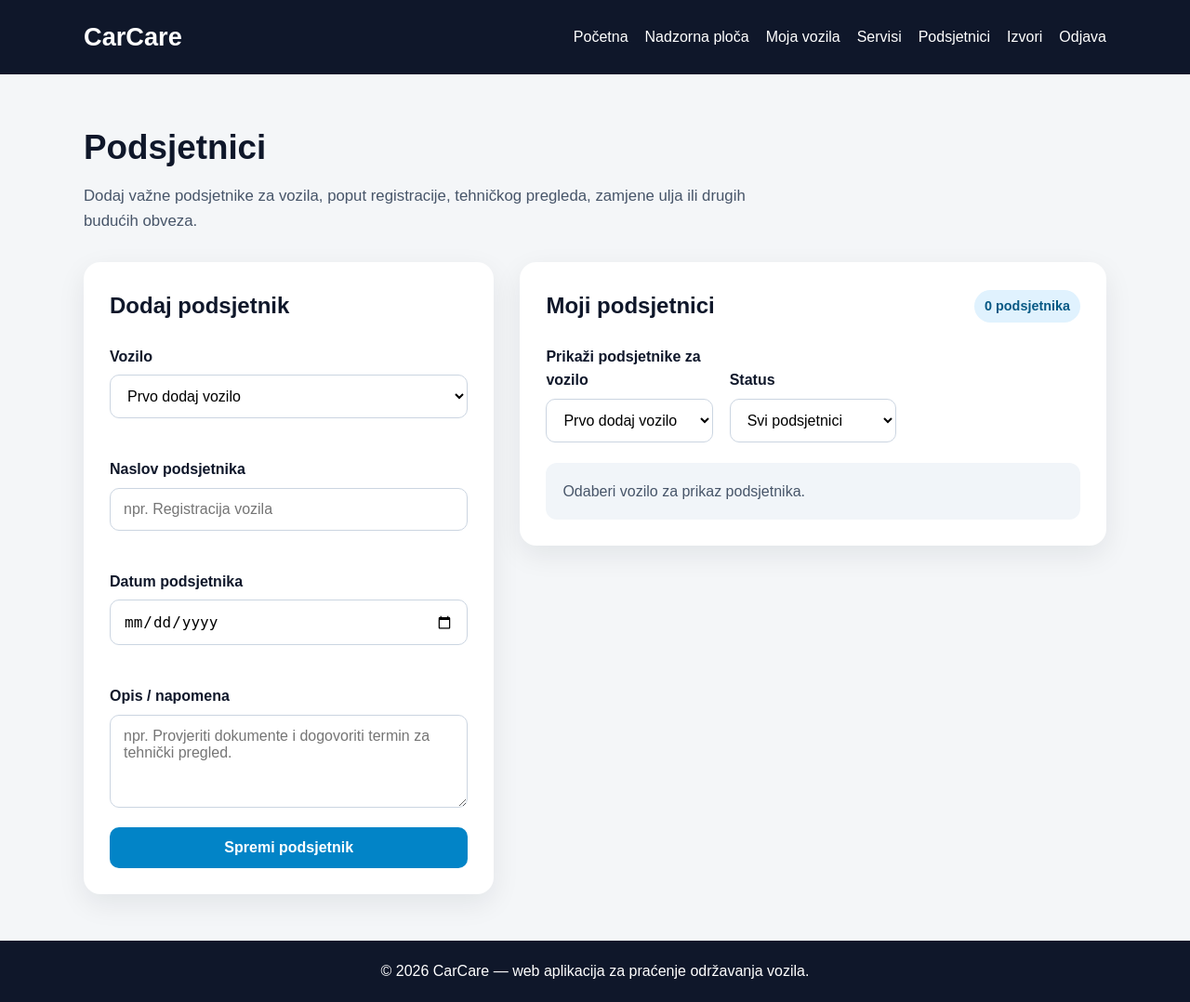
After one commit to pericdominik/carcare-webapp, a PHP site: page /reminders.php in a window 1280 px wide. The commit adds this page. Shown: the whole page at 93% size. Run offline with PHP 8.4, Linux system fonts and the light colour scheme; the visitor is signed in with stand-in values (Sample User, id 1); data that the repository does not hold is empty.

Commit message:
Add reminders page and form validation

```diff
--- /dev/null
+++ b/assets/js/reminders.js
@@ -0,0 +1,148 @@
+document.addEventListener("DOMContentLoaded", () => {
+    const reminderForm = document.getElementById("reminder-form");
+
+    loadVehiclesForReminders();
+
+    if (reminderForm) {
+        reminderForm.addEventListener("submit", (event) => {
+            event.preventDefault();
+
+            const vehicleId = document.getElementById("reminder_vehicle_id").value;
+            const title = document.getElementById("title").value.trim();
+            const reminderDate = document.getElementById("reminder_date").value;
+            const description = document.getElementById("reminder_description").value.trim();
+
+            clearReminderErrors();
+
+            let isValid = true;
+
+            if (vehicleId === "") {
+                showInputError(
+                    "reminder_vehicle_id",
+                    "reminder-vehicle-error",
+                    "Odaberi vozilo."
+                );
+                isValid = false;
+            }
+
+            if (title === "") {
+                showInputError(
+                    "title",
+                    "title-error",
+                    "Unesi naslov podsjetnika."
+                );
+                isValid = false;
+            }
+
+            if (reminderDate === "") {
+                showInputError(
+                    "reminder_date",
+                    "reminder-date-error",
+                    "Odaberi datum podsjetnika."
+                );
+                isValid = false;
+            }
+
+            if (isValid) {
+                showFormMessage(
+                    "reminder-message",
+                    "success",
+                    "Podaci su ispravni. U sljedećem koraku spremamo podsjetnik u bazu."
+                );
+            }
+        });
+    }
+});
+
+async function loadVehiclesForReminders() {
+    const reminderVehicleSelect = document.getElementById("reminder_vehicle_id");
+    const reminderVehicleFilter = document.getElementById("reminder_vehicle_filter");
+
+    try {
+        const response = await fetch("/carcare/api/vehicles/get_vehicles.php");
+        const result = await response.json();
+
+        if (!response.ok || !result.success) {
+            reminderVehicleSelect.innerHTML = `<option value="">Nije moguće dohvatiti vozila</option>`;
+            reminderVehicleFilter.innerHTML = `<option value="">Nije moguće dohvatiti vozila</option>`;
+            return;
+        }
+
+        fillReminderVehicleSelects(result.vehicles);
+
+    } catch (error) {
+        reminderVehicleSelect.innerHTML = `<option value="">Greška pri dohvaćanju vozila</option>`;
+        reminderVehicleFilter.innerHTML = `<option value="">Greška pri dohvaćanju vozila</option>`;
+    }
+}
+
+function fillReminderVehicleSelects(vehicles) {
+    const reminderVehicleSelect = document.getElementById("reminder_vehicle_id");
+    const reminderVehicleFilter = document.getElementById("reminder_vehicle_filter");
+
+    if (vehicles.length === 0) {
+        reminderVehicleSelect.innerHTML = `<option value="">Prvo dodaj vozilo</option>`;
+        reminderVehicleFilter.innerHTML = `<option value="">Prvo dodaj vozilo</option>`;
+        return;
+    }
+
+    const options = vehicles.map((vehicle) => {
+        return `
+            <option value="${vehicle.id}">
+                ${escapeHtml(vehicle.brand)} ${escapeHtml(vehicle.model)} (${vehicle.year})
+            </option>
+        `;
+    }).join("");
+
+    reminderVehicleSelect.innerHTML = `
+        <option value="">Odaberi vozilo</option>
+        ${options}
+    `;
+
+    reminderVehicleFilter.innerHTML = `
+        <option value="">Odaberi vozilo</option>
+        ${options}
+    `;
+}
+
+function clearReminderErrors() {
+    const errorElements = document.querySelectorAll("#reminder-form .error-message");
+    const inputElements = document.querySelectorAll(
+        "#reminder-form input, #reminder-form select"
+    );
+
+    errorElements.forEach((element) => {
+        element.textContent = "";
+    });
+
+    inputElements.forEach((input) => {
+        input.classList.remove("input-error");
+    });
+
+    const message = document.getElementById("reminder-message");
+    message.className = "form-message";
+    message.textContent = "";
+}
+
+function showInputError(inputId, errorId, message) {
+    const input = document.getElementById(inputId);
+    const error = document.getElementById(errorId);
+
+    input.classList.add("input-error");
+    error.textContent = message;
+}
+
+function showFormMessage(elementId, type, message) {
+    const messageBox = document.getElementById(elementId);
+    messageBox.className = `form-message ${type}`;
+    messageBox.textContent = message;
+}
+
+function escapeHtml(value) {
+    return String(value)
+        .replaceAll("&", "&amp;")
+        .replaceAll("<", "&lt;")
+        .replaceAll(">", "&gt;")
+        .replaceAll('"', "&quot;")
+        .replaceAll("'", "&#039;");
+}
--- /dev/null
+++ b/reminders.php
@@ -0,0 +1,98 @@
+<?php
+require_once "includes/auth_check.php";
+require_once "includes/header.php";
+?>
+
+<main>
+    <div class="container">
+        <section class="page-header">
+            <h1>Podsjetnici</h1>
+            <p>
+                Dodaj važne podsjetnike za vozila, poput registracije, tehničkog pregleda,
+                zamjene ulja ili drugih budućih obveza.
+            </p>
+        </section>
+
+        <section class="content-grid">
+            <article class="form-card">
+                <h2>Dodaj podsjetnik</h2>
+
+                <div id="reminder-message" class="form-message" aria-live="polite"></div>
+
+                <form id="reminder-form" class="app-form" novalidate>
+                    <div class="form-group">
+                        <label for="reminder_vehicle_id">Vozilo</label>
+                        <select id="reminder_vehicle_id" name="reminder_vehicle_id">
+                            <option value="">Učitavanje vozila...</option>
+                        </select>
+                        <small class="error-message" id="reminder-vehicle-error"></small>
+                    </div>
+
+                    <div class="form-group">
+                        <label for="title">Naslov podsjetnika</label>
+                        <input
+                            type="text"
+                            id="title"
+                            name="title"
+                            placeholder="npr. Registracija vozila"
+                        >
+                        <small class="error-message" id="title-error"></small>
+                    </div>
+
+                    <div class="form-group">
+                        <label for="reminder_date">Datum podsjetnika</label>
+                        <input type="date" id="reminder_date" name="reminder_date">
+                        <small class="error-message" id="reminder-date-error"></small>
+                    </div>
+
+                    <div class="form-group">
+                        <label for="reminder_description">Opis / napomena</label>
+                        <textarea
+                            id="reminder_description"
+                            name="reminder_description"
+                            rows="4"
+                            placeholder="npr. Provjeriti dokumente i dogovoriti termin za tehnički pregled."
+                        ></textarea>
+                    </div>
+
+                    <button type="submit" class="btn btn-primary auth-btn">
+                        Spremi podsjetnik
+                    </button>
+                </form>
+            </article>
+
+            <article class="list-card">
+                <div class="section-title-row">
+                    <h2>Moji podsjetnici</h2>
+                    <span id="reminders-count" class="badge">0 podsjetnika</span>
+                </div>
+
+                <div class="service-toolbar">
+                    <div class="form-group">
+                        <label for="reminder_vehicle_filter">Prikaži podsjetnike za vozilo</label>
+                        <select id="reminder_vehicle_filter">
+                            <option value="">Učitavanje vozila...</option>
+                        </select>
+                    </div>
+
+                    <div class="form-group">
+                        <label for="reminder_status_filter">Status</label>
+                        <select id="reminder_status_filter">
+                            <option value="">Svi podsjetnici</option>
+                            <option value="active">Aktivni</option>
+                            <option value="completed">Riješeni</option>
+                        </select>
+                    </div>
+                </div>
+
+                <div id="reminders-list" class="services-list">
+                    <p class="empty-state">Odaberi vozilo za prikaz podsjetnika.</p>
+                </div>
+            </article>
+        </section>
+    </div>
+</main>
+
+<script src="/carcare/assets/js/reminders.js"></script>
+
+<?php require_once "includes/footer.php"; ?>
```
Also changed, not shown: assets/css/style.css (+44 -0 lines).
